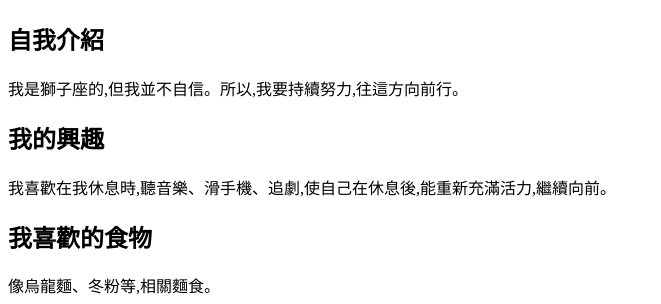
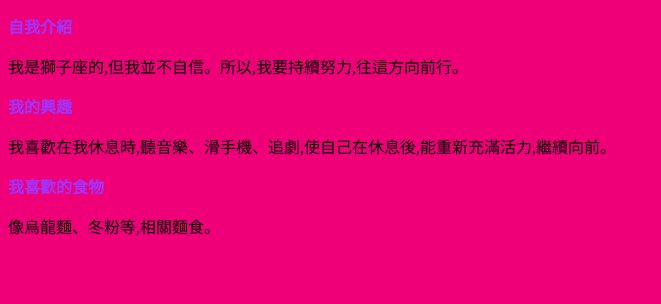
Before and after one commit to Linda-0813/web, a plain HTML site: page index.htm in a window 1280 px wide. Shown: the part 311-615 px from the top of the page, without its empty margins (0-661 px from the left). Drawn offline with Linux system fonts and the light colour scheme.

Commit message:
Update index.htm

```diff
--- a/index.htm
+++ b/index.htm
@@ -3,6 +3,15 @@
   <head>
     <meta charset="UTF-8">
     <title>張雅婷的自我介紹</title>
+    <style>
+      body{
+        background-color:#F00078;
+      }
+      h2{
+        color:#9F35FF;
+        font-size:1em;
+      }
+     </style>
   </head>
   <body>
     <img src="https://media.istockphoto.com/photos/leo-zodiac-sign-abstract-night-sky-background-picture-id858075636?s=612x612"alt="獅子座的圖案"></img>
```
